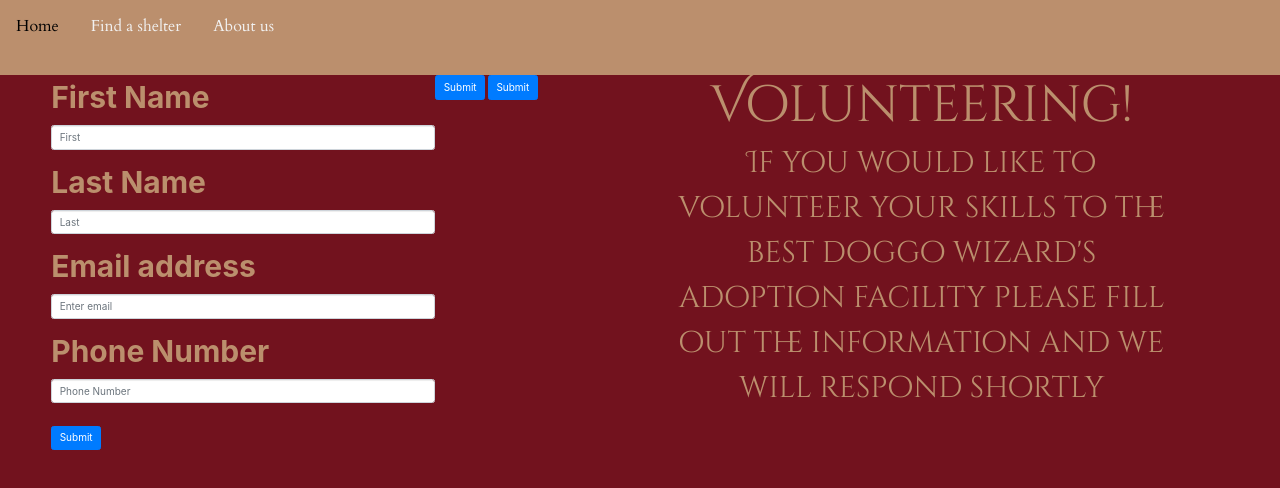
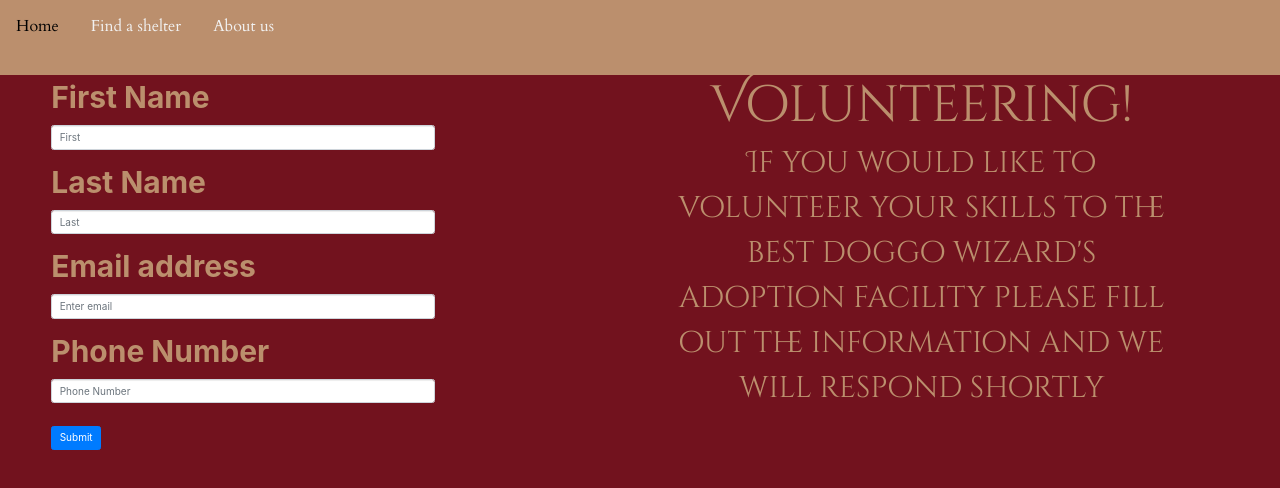
Before and after one commit to Fin23/group-project-2, a website: page app/public/html/form.html in a window 1280 px wide. Drawn offline with nearby package versions, Linux system fonts and the light colour scheme.

Commit message:
there were extra buttons on the form and I took them out

```diff
--- a/app/public/html/form.html
+++ b/app/public/html/form.html
@@ -87,9 +87,9 @@ integrity="sha384-ggOyR0iXCbMQv3Xipma34MD+dH/1fQ784/j6cY/iJTQUOhcWr7x9JvoRxT2MZw
 
 
 
-        <button type="submit" onclick="confirmFunction()" class="btn btn-primary">Submit</button>
 
-        <button type="submit" class="btn btn-primary submit">Submit</button>
+
+
 
         <script>
         $(".submit").on("click", function(event) {
@@ -128,9 +128,7 @@ integrity="sha384-ggOyR0iXCbMQv3Xipma34MD+dH/1fQ784/j6cY/iJTQUOhcWr7x9JvoRxT2MZw
       </form>
 
 <script>
-function confirmFunction() {
-  alert("Thank You for signing up! We will be in touch soon!");
-}
+
 </script>
 
 </body>
```
